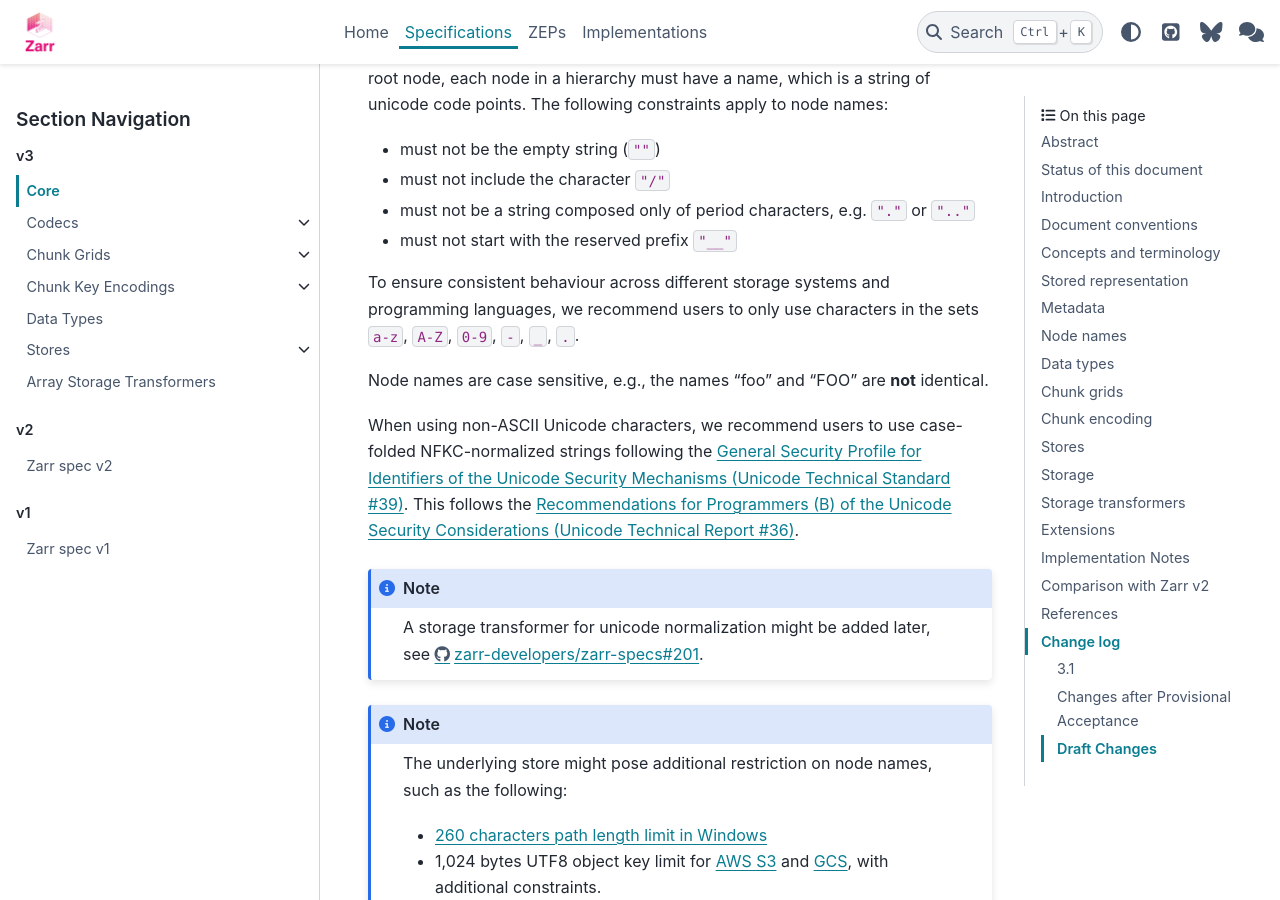
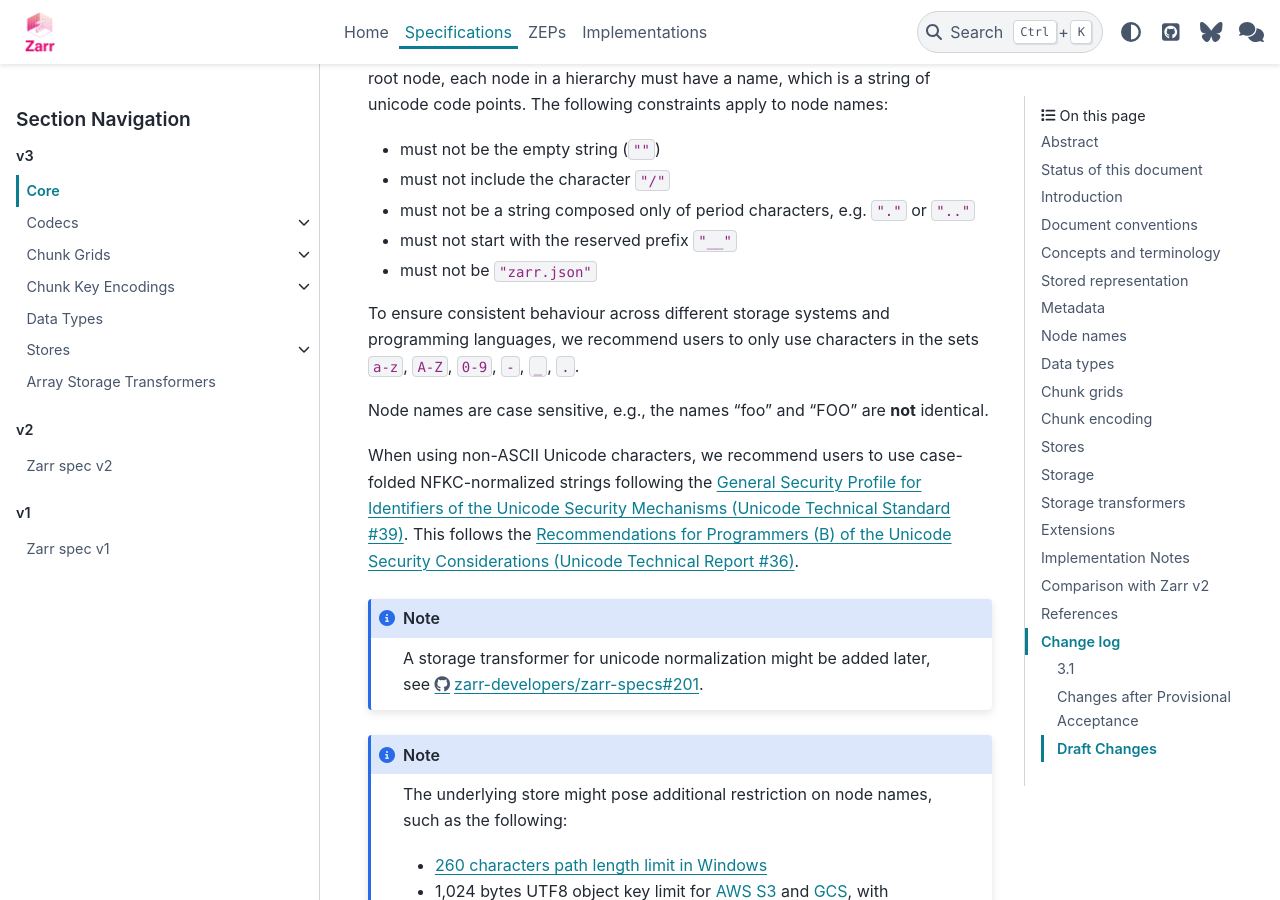
Before and after one commit to zarr-developers/zarr-specs, a Sphinx documentation site: the page built from docs/v3/core/index.rst, in a window 1280 px wide and 900 px high, scrolled down 17727 px. Built offline with Sphinx 7.4.7 and the PyData theme 0.15.4, drawn with Linux system fonts in a browser that asks for light colours.

Commit message:
no nodes named zarr.json (#375)

```diff
--- a/docs/v3/core/index.rst
+++ b/docs/v3/core/index.rst
@@ -811,6 +811,7 @@ apply to node names:
 * must not include the character ``"/"``
 * must not be a string composed only of period characters, e.g. ``"."`` or ``".."``
 * must not start with the reserved prefix ``"__"``
+* must not be ``"zarr.json"``
 
 To ensure consistent behaviour across different storage systems and programming
 languages, we recommend users to only use characters in the sets ``a-z``,
```
